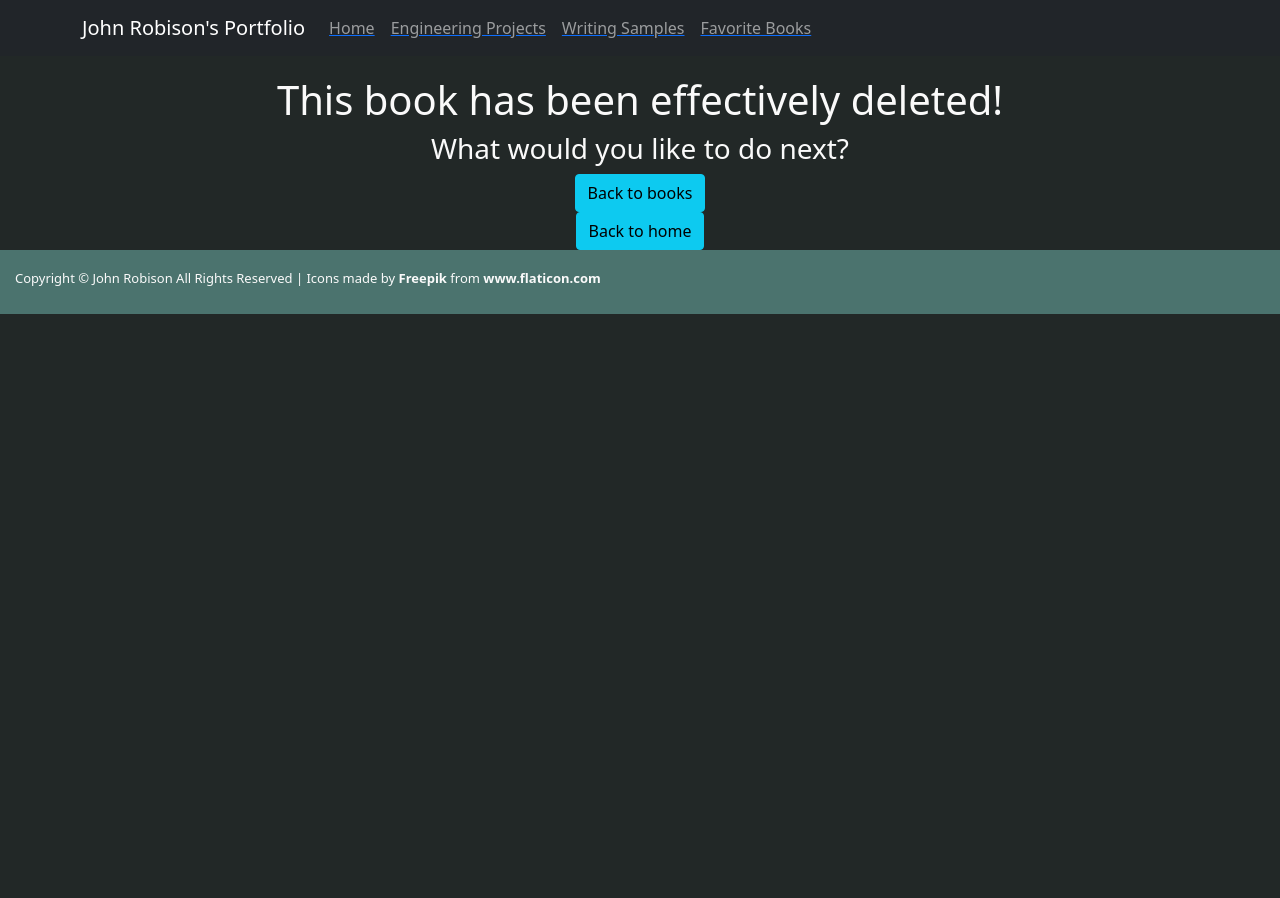
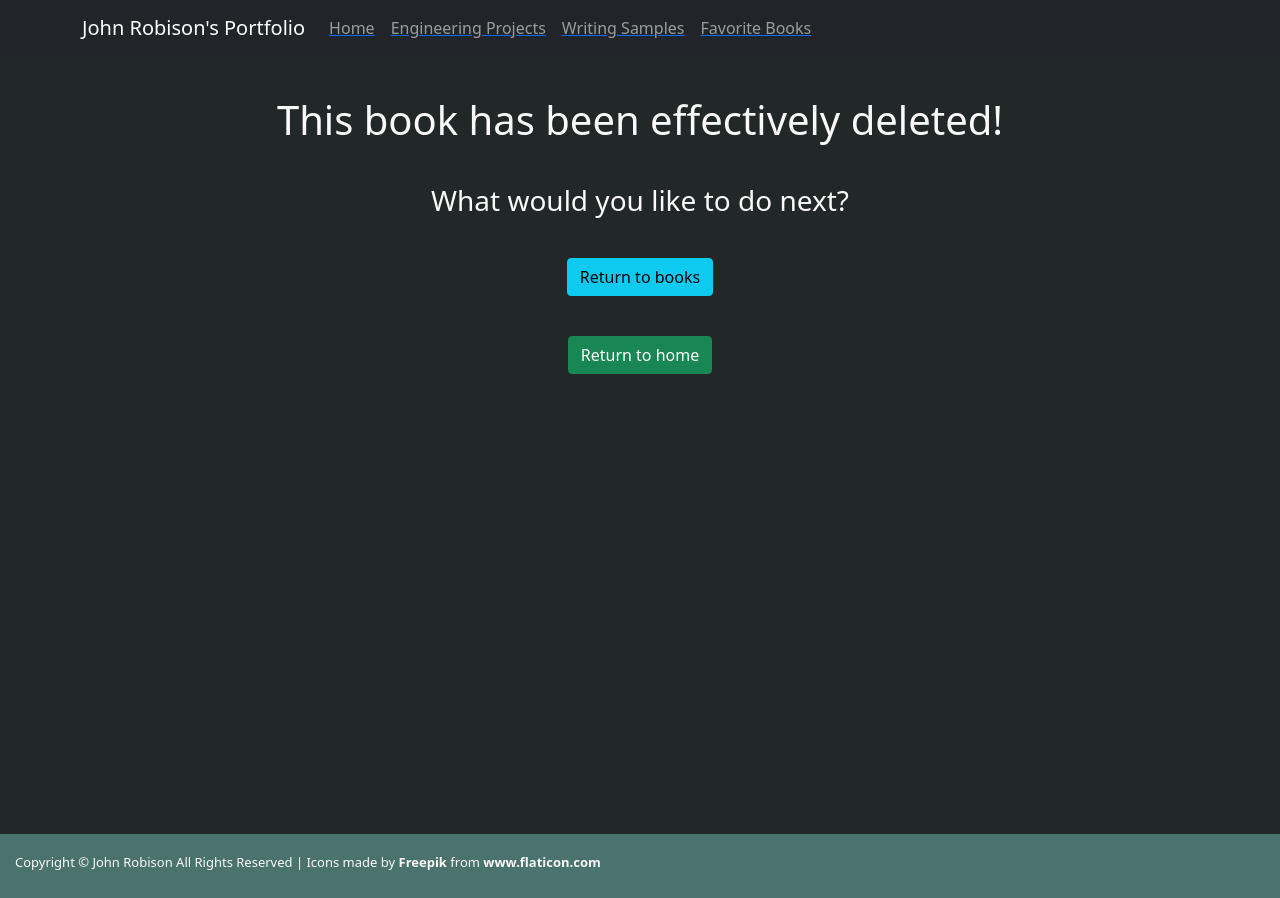
Before and after one commit to robisonJohn/Portfolio-Revised, a React (Create React App) app in the folder client/: page /confirmation in a window 1280 px wide. Before the commit the page ends 800 px from the top, so only its background shows below. Built offline with nearby package versions, Linux system fonts and the light colour scheme.

Commit message:
finalized styling for delete confirmation page

```diff
--- a/client/src/screens/DeleteConfirmation/DeleteConfirmation.css
+++ b/client/src/screens/DeleteConfirmation/DeleteConfirmation.css
@@ -0,0 +1,7 @@
+.row, .header{
+    margin: 40px;
+}
+
+#confirmation {
+    margin-bottom: 460px;
+}
--- a/client/src/screens/DeleteConfirmation/DeleteConfirmation.jsx
+++ b/client/src/screens/DeleteConfirmation/DeleteConfirmation.jsx
@@ -4,18 +4,18 @@ import { Button, Container, Col, Row } from 'react-bootstrap';
 
 const DeleteConfirmation = () => {
     return (
-        <Container>
-            <h1>This book has been effectively deleted!</h1>
-            <h3>What would you like to do next?</h3>
+        <Container id="confirmation">
+            <h1 className="header">This book has been effectively deleted!</h1>
+            <h3 className="header">What would you like to do next?</h3>
             <Col>
-                <Row>
+                <Row className="row">
                     <Link to="/goodreads">
-                        <Button variant="info">Back to books</Button>
+                        <Button variant="info">Return to books</Button>
                     </Link>
                 </Row>
-                <Row>
+                <Row className="row">
                     <Link to="/">
-                        <Button variant="info">Back to home</Button>
+                        <Button variant="success">Return to home</Button>
                     </Link>
                 </Row>
             </Col>
```
